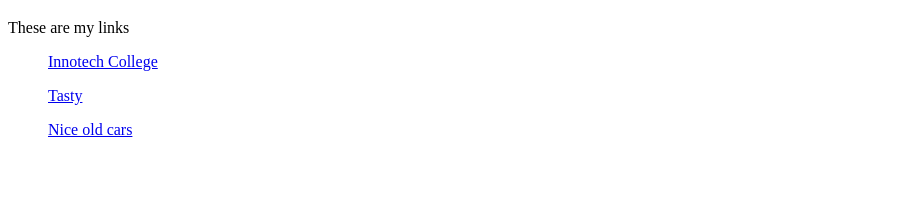
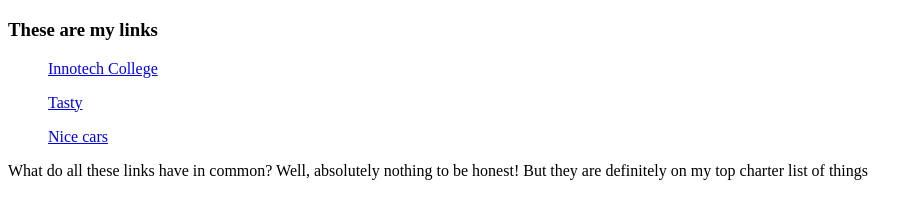
Before and after one commit to Mirakhalz/animated-invention, a plain HTML site: page index.html in a window 1280 px wide. Shown: the part 61-280 px from the top of the page, without its empty margins (0-923 px from the left). Drawn offline with Linux system fonts and the light colour scheme.

Commit message:
added a paragraph and updated a link

```diff
--- a/index.html
+++ b/index.html
@@ -9,11 +9,12 @@
 <body>
     <h1>Adding External Links</h1>
 
-    <p>These are my links</p>
+    <h3>These are my links</h3>
 
     <ul><a href="https://innotechcollege.com/">Innotech College</a></ul>
     <ul><a href="https://tasty.co/">Tasty</a></ul>
-    <ul><a href="https://niceoldcars.ca/car-shows-upcoming/">Nice old cars</a></ul>
+    <ul><a href="https://autoshow.ca/">Nice cars</a></ul>
 
+    <p>What do all these links have in common? Well, absolutely nothing to be honest! But they are definitely on my top charter list of things</p>
 </body>
 </html>
```
